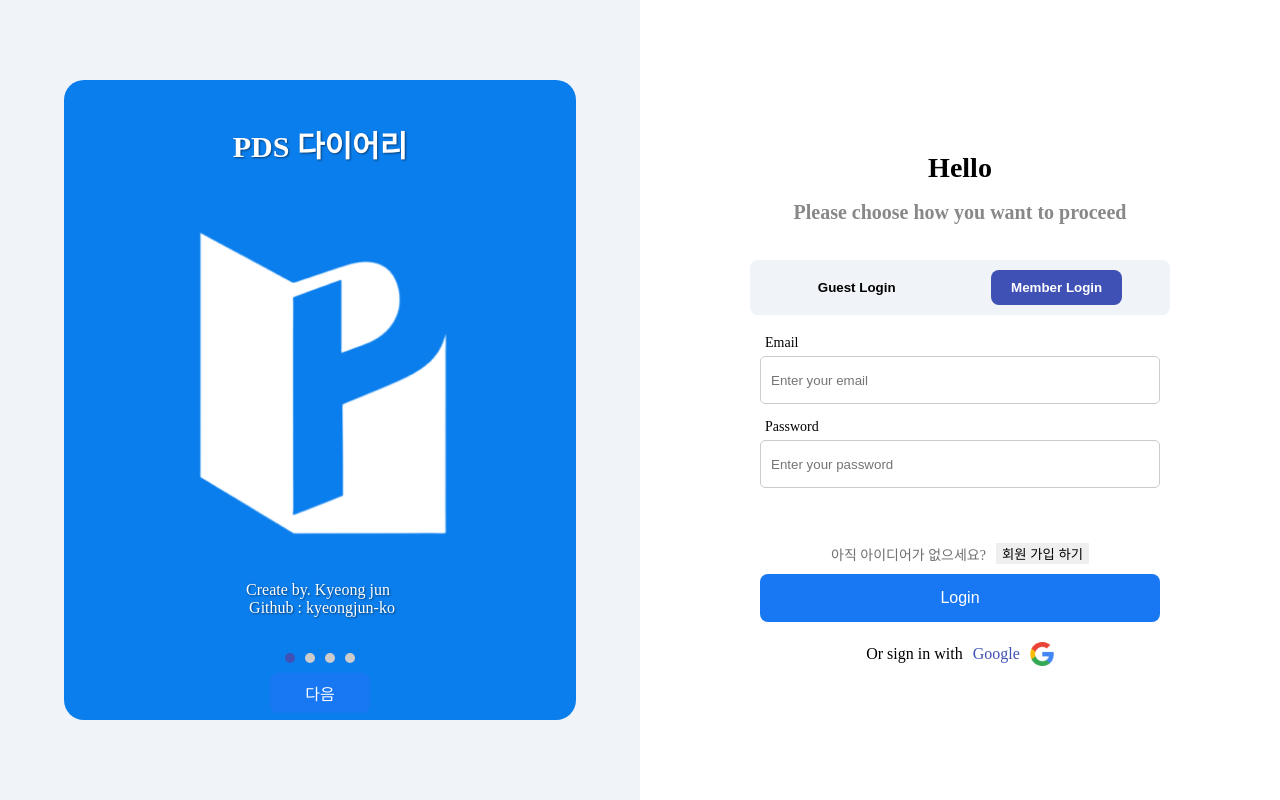
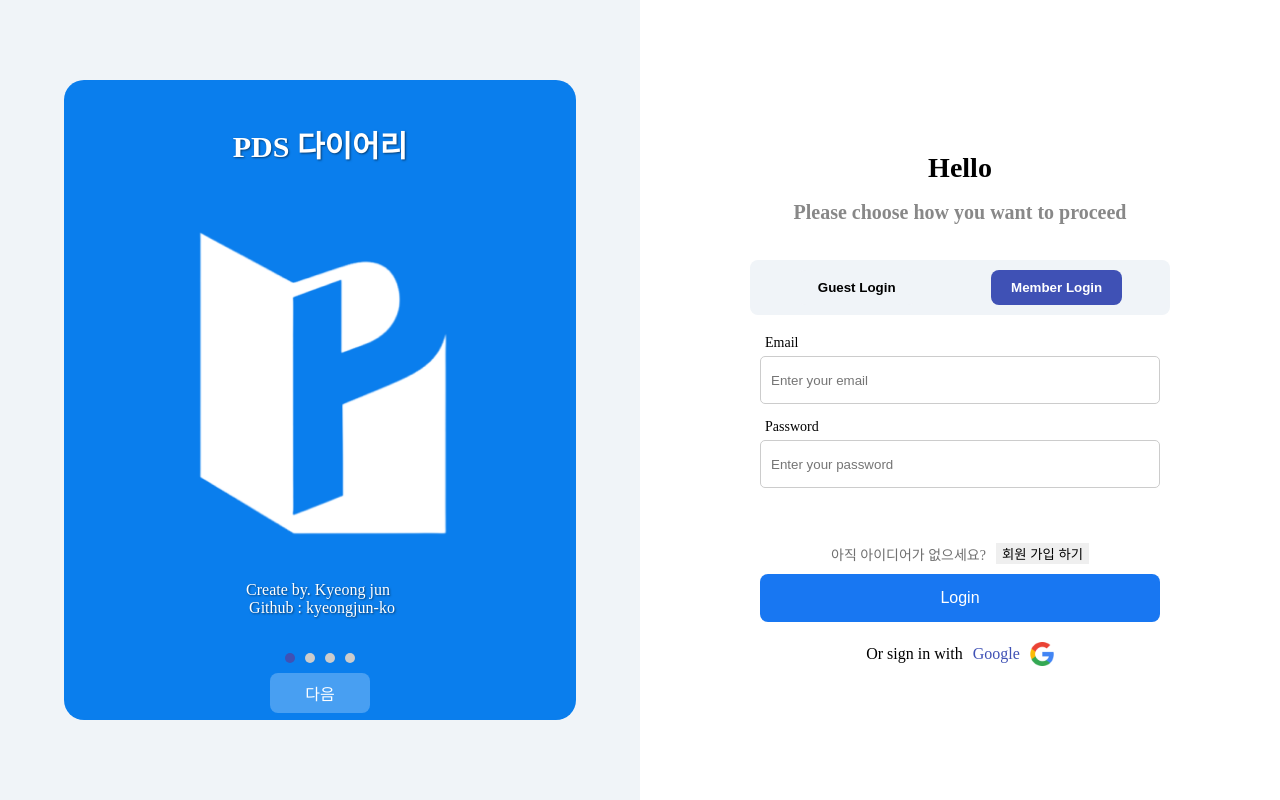
Before and after one commit to Personal-Daily-Scheduler/PDS-Client, a React (Vite) app: page / in a window 1280 px wide. Built offline with nearby package versions, Linux system fonts and the light colour scheme; no server answers.

Commit message:
[refactor] 버튼 컴포넌트 배경색 Prop 추가

```diff
--- a/src/shared/Button/index.jsx
+++ b/src/shared/Button/index.jsx
@@ -2,10 +2,10 @@ import React from "react";
 import styled from "styled-components";
 
 function CommonButton({
-  children, width, height, onClick,
+  children, width, height, onClick, color,
 }) {
   return (
-    <StyledButton width={width} height={height} onClick={onClick}>
+    <StyledButton width={width} height={height} onClick={onClick} color={color}>
       {children}
     </StyledButton>
   );
@@ -16,7 +16,7 @@ const StyledButton = styled.button`
   height: ${(props) => props.height || "48px"};
   border: none;
   border-radius: 8px;
-  background-color: #1877f2;
+  background-color: ${(props) => props.color || "#1877f2"};
   color: white;
   font-size: 16px;
   cursor: pointer;
```
